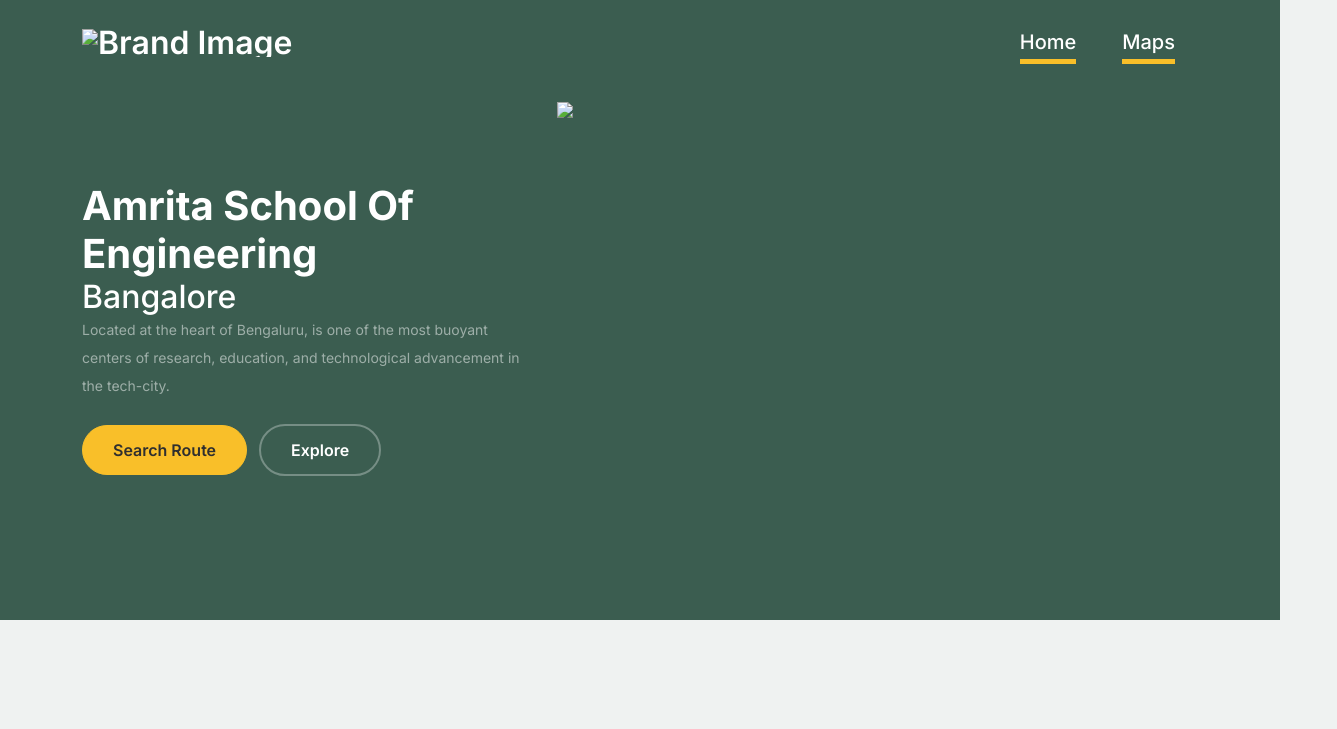
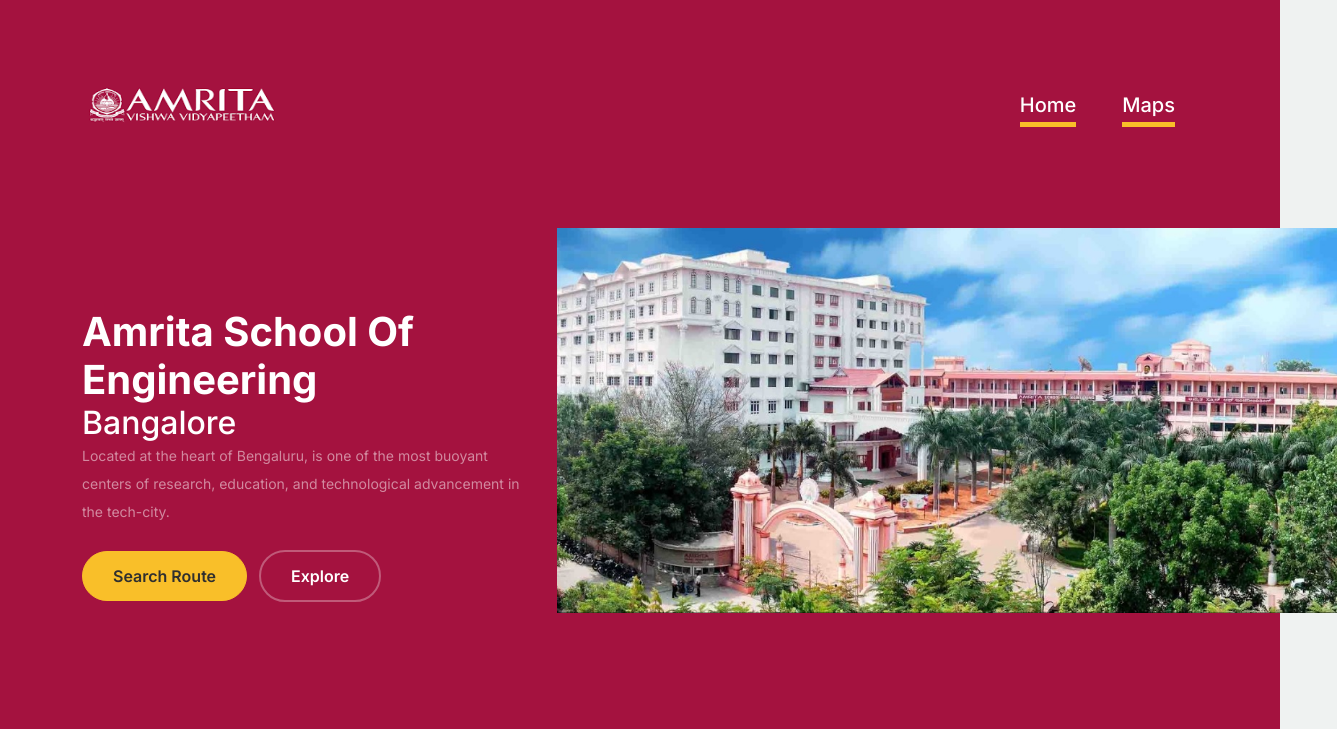
Before and after one commit to amrutha-sk2712/AmritaMaps, a plain HTML site: page index.html in a window 1280 px wide. Shown: the top 729 px of the page, 1337 px wide, since content can reach past the window. Drawn offline with nearby package versions, Linux system fonts and the light colour scheme; files that its build step writes are made by us from their sources; files whose address does not match are found by name.

Commit message:
Update index.html

```diff
--- a/index.html
+++ b/index.html
@@ -10,10 +10,10 @@
   <meta name="keywords" content="bootstrap, bootstrap4" />
 
   <!-- Bootstrap CSS -->
-  <link href="css/bootstrap.min.css" rel="stylesheet">
+  <link href="bootstrap.min.css" rel="stylesheet">
   <link href="https://cdnjs.cloudflare.com/ajax/libs/font-awesome/6.0.0-beta3/css/all.min.css" rel="stylesheet">
-  <link href="css/tiny-slider.css" rel="stylesheet">
-  <link href="css/style.css" rel="stylesheet">
+  <link href="tiny-slider.css" rel="stylesheet">
+  <link href="style.css" rel="stylesheet">
 
   <script src="https://unpkg.com/html5-qrcode/minified/html5-qrcode.min.js"></script>
 
@@ -50,7 +50,7 @@
   <nav class="custom-navbar navbar navbar-expand-md navbar-dark bg-dark" aria-label="Furni navigation bar">
     <div class="container">
       <a class="navbar-brand" href="index.html">
-        <img src="images/Amrita-vishwa-vidyapeetham-color-logo.png" alt="Brand Image" style="height: 160px; width: 200px;">
+        <img src="Amrita-vishwa-vidyapeetham-color-logo.png" alt="Brand Image" style="height: 160px; width: 200px;">
       </a>
 
       <button class="navbar-toggler" type="button" data-bs-toggle="collapse" data-bs-target="#navbarsFurni" aria-controls="navbarsFurni" aria-expanded="false" aria-label="Toggle navigation">
@@ -86,7 +86,7 @@
         </div>
         <div class="col-lg-7">
           <div class="hero-img-wrap">
-            <img src="images/amrita building.jpeg" class="img-fluid">
+            <img src="amrita building.jpeg" class="img-fluid">
           </div>
         </div>
       </div>
```
